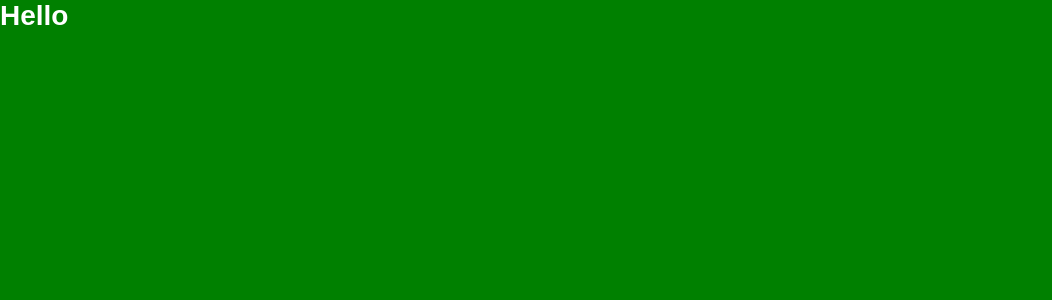
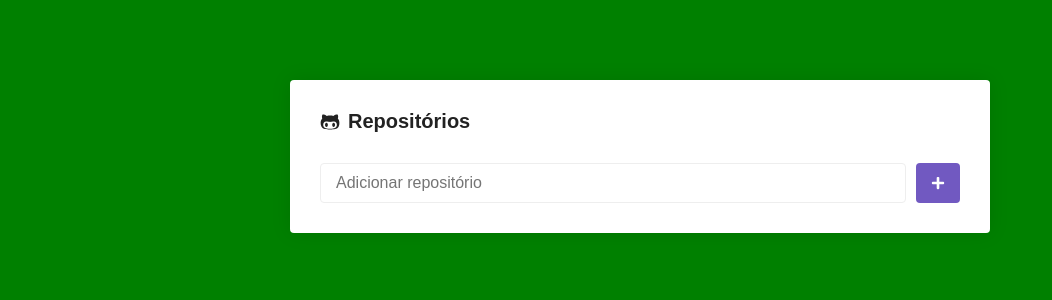
Before and after one commit to gaiotto1/primeiro-projeto-react, a React (Create React App) app: page / in a window 1280 px wide. Shown: the top 300 px of the page, without its empty margins (0-1052 px from the left). Built offline with nearby package versions, Linux system fonts and the light colour scheme; the HTML template or start-up script is replaced by a standard one.

Commit message:
salvando repositório na state

```diff
--- a/package.json
+++ b/package.json
@@ -3,8 +3,10 @@
   "version": "0.1.0",
   "private": true,
   "dependencies": {
+    "axios": "^0.19.0",
     "react": "^16.9.0",
     "react-dom": "^16.9.0",
+    "react-icons": "^3.7.0",
     "react-router-dom": "^5.0.1",
     "react-scripts": "3.1.1",
     "styled-components": "^4.3.2"
--- a/src/pages/Main/index.js
+++ b/src/pages/Main/index.js
@@ -1,7 +1,57 @@
-import React from 'react';
+import React, { Component } from 'react';
+import { FaGithubAlt, FaPlus } from 'react-icons/fa';
 
-import { Title } from './styles';
+import api from '../../services/api';
 
-export default function Main() {
-  return <Title>Hello</Title>;
+import { Container, Form, SubmitButton } from './styles';
+
+export default class Main extends Component {
+  state = {
+    newRepo: '',
+    repositories: [],
+  };
+
+  handleInputChange = e => {
+    this.setState({ newRepo: e.target.value });
+  };
+
+  handleSubmit = async e => {
+    e.preventDefault();
+
+    const { newRepo } = this.state;
+    const response = await api.get(`/repos/${newRepo}`);
+
+    const data = {
+      name: response.data.full_name,
+    };
+
+    this.setState({
+      repositories: [...this.state.repositories, data],
+      newRepo: '',
+    });
+  };
+
+  render() {
+    const { newRepo } = this.state;
+    return (
+      <Container>
+        <h1>
+          <FaGithubAlt />
+          Repositórios
+        </h1>
+        <Form onSubmit={this.handleSubmit}>
+          <input
+            type="text"
+            id="input"
+            placeholder="Adicionar repositório"
+            value={newRepo}
+            onChange={this.handleInputChange}
+          />
+          <SubmitButton>
+            <FaPlus color="#fff" size={14} />
+          </SubmitButton>
+        </Form>
+      </Container>
+    );
+  }
 }
--- a/src/pages/Main/styles.js
+++ b/src/pages/Main/styles.js
@@ -1,5 +1,52 @@
 import styled from 'styled-components';
 
-export const Title = styled.h1`
-  color: #fff;
+export const Container = styled.div`
+  max-width: 700px;
+  background: #fff;
+  border-radius: 4px;
+  box-shadow: 0 0 20px rgba(0, 0, 0, 0.1);
+  padding: 30px;
+  margin: 80px auto;
+
+  h1 {
+    font-size: 20px;
+    display: flex;
+    flex-direction: row;
+    align-items: center;
+
+    svg {
+      margin-right: 8px;
+    }
+  }
+
+  svg {
+  }
 `;
+
+export const Form = styled.form`
+  margin-top: 30px;
+  display: flex;
+  flex-direction: row;
+
+  input {
+    flex: 1;
+    border: 1px solid #eee;
+    padding: 10px 15px;
+    border-radius: 4px;
+    font-size: 16px;
+  }
+`;
+
+export const SubmitButton = styled.button.attrs({
+  type: 'submit',
+})`
+  width: 44px;
+  background: #7159c1;
+  border: 0;
+  padding: 0;
+  margin-left: 10px;
+  border-radius: 4px;
+  display: flex;
+  justify-content: center;
+  align-items: center;
+`;
--- /dev/null
+++ b/src/services/api.js
@@ -0,0 +1,7 @@
+import axios from 'axios';
+
+const api = axios.create({
+  baseURL: 'https://api.github.com',
+});
+
+export default api;
```
Also changed, not shown: 1 other file (tests, documents, lock files or other folders).
